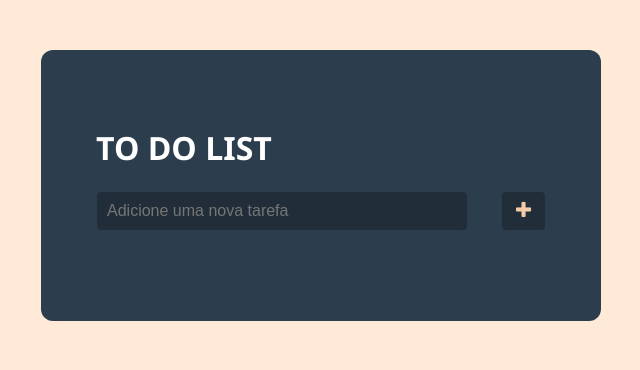
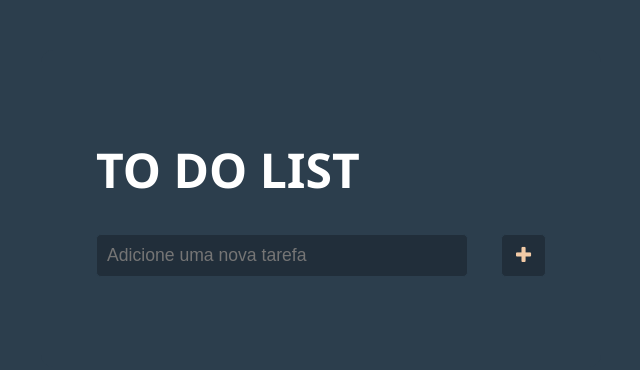
Before and after one commit to BaerSenac/Lista_de_Tarefas, a plain HTML site: page index.html in a window 1280 px wide. Shown: the whole page, without its empty margins (319-959 px from the left). Drawn offline with Linux system fonts and the light colour scheme.

Commit message:
Commit update do projeto lista de afazeres

```diff
--- a/index.html
+++ b/index.html
@@ -10,11 +10,11 @@
 <style>
 
   body {
-      background: rgb(255, 234, 215);
+      background: rgb(44, 62, 77)   ;
       color: #fff;
       margin: 0;
       font-family: 'Segoe UI', Tahoma, Geneva, Verdana, sans-serif;
-      font-size: 1rem;
+      font-size: 1.2rem;
 
   }
 
@@ -32,6 +32,10 @@
 
   }
 
+  h1 {
+      font-size: 3rem;
+  }
+
   .topo {
       display: flex;
       justify-content: space-between;
@@ -44,7 +48,7 @@
       border-radius: 5px;
       border: 1px solid rgb(44, 62, 77);
       outline: none;
-      font-size: 1rem;
+      font-size: 1.1rem;
       background: rgb(33, 46, 58);
       color: rgb(221, 184, 150);
 
```
